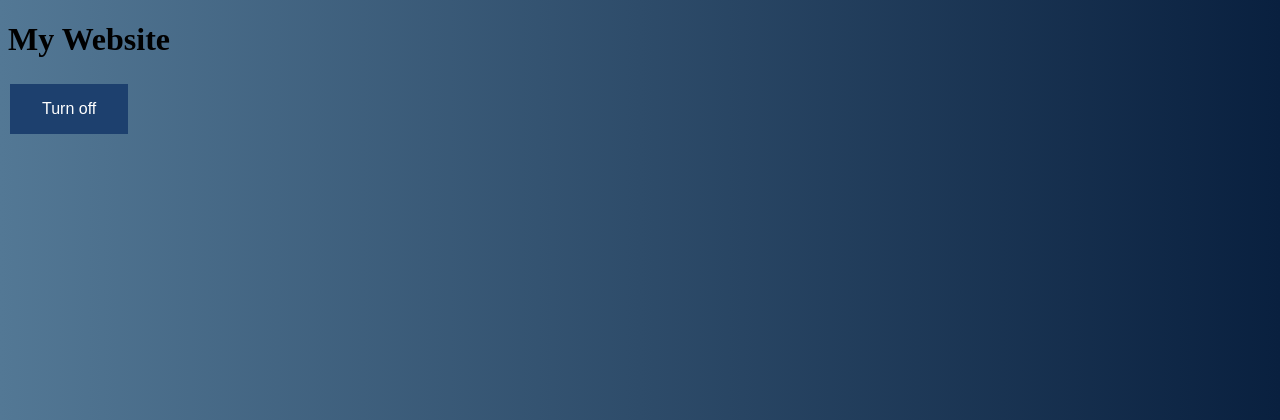
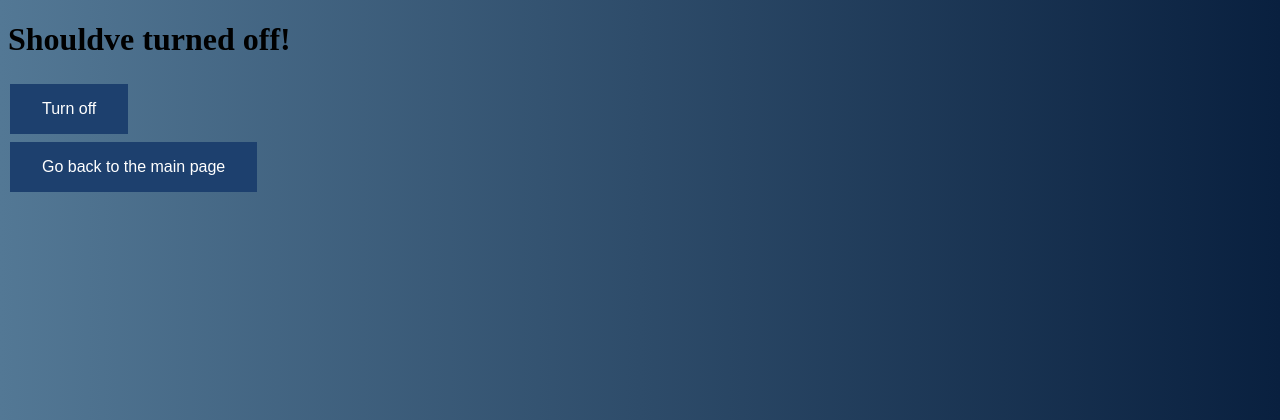
Before and after one commit to pro-gamer007/Bro-Website-Thingy, a Flask app: template templates/on.html in a window 1280 px wide. Shown: the top 420 px of the page. Run offline with Flask 2, Linux system fonts and the light colour scheme; the template is opened without the code that fills it, so the values that code supplies are empty.

Commit message:
Clean up a few things + adding footers to route you to main page hope it looks ok and worked ffs

```diff
--- a/templates/index.html
+++ b/templates/index.html
@@ -51,10 +51,4 @@
         <form action="/off/">
             <input class="button button2" type="submit" value="Turn off" />
         </form>
-        <form action="/ontwo/">
-            <input class="button button1" type="submit" value="Turn on switch 2!" />
-        </form>
-        <form action="/offtwo/">
-            <input class="button button2" type="submit" value="Turn off switch 2!" />
-        </form>
     </body>
--- a/templates/on.html
+++ b/templates/on.html
@@ -44,8 +44,13 @@
 <head><title>Shouldve turned off!</title>
     <meta charset=utf-8> </head>
     <body>
-        <h1>My Website</h1>
+        <h1>Shouldve turned off!</h1>
         <form action="/off/">
             <input class="button button2" type="submit" value="Turn off" />
             </form>
+            <footer>
+                <form action="/">
+                <input class="button button2" type="submit" value="Go back to the main page" />
+                </form>
+            </footer>
     </body>
```
Also changed, not shown: templates/off.html (+6 -1 lines).
